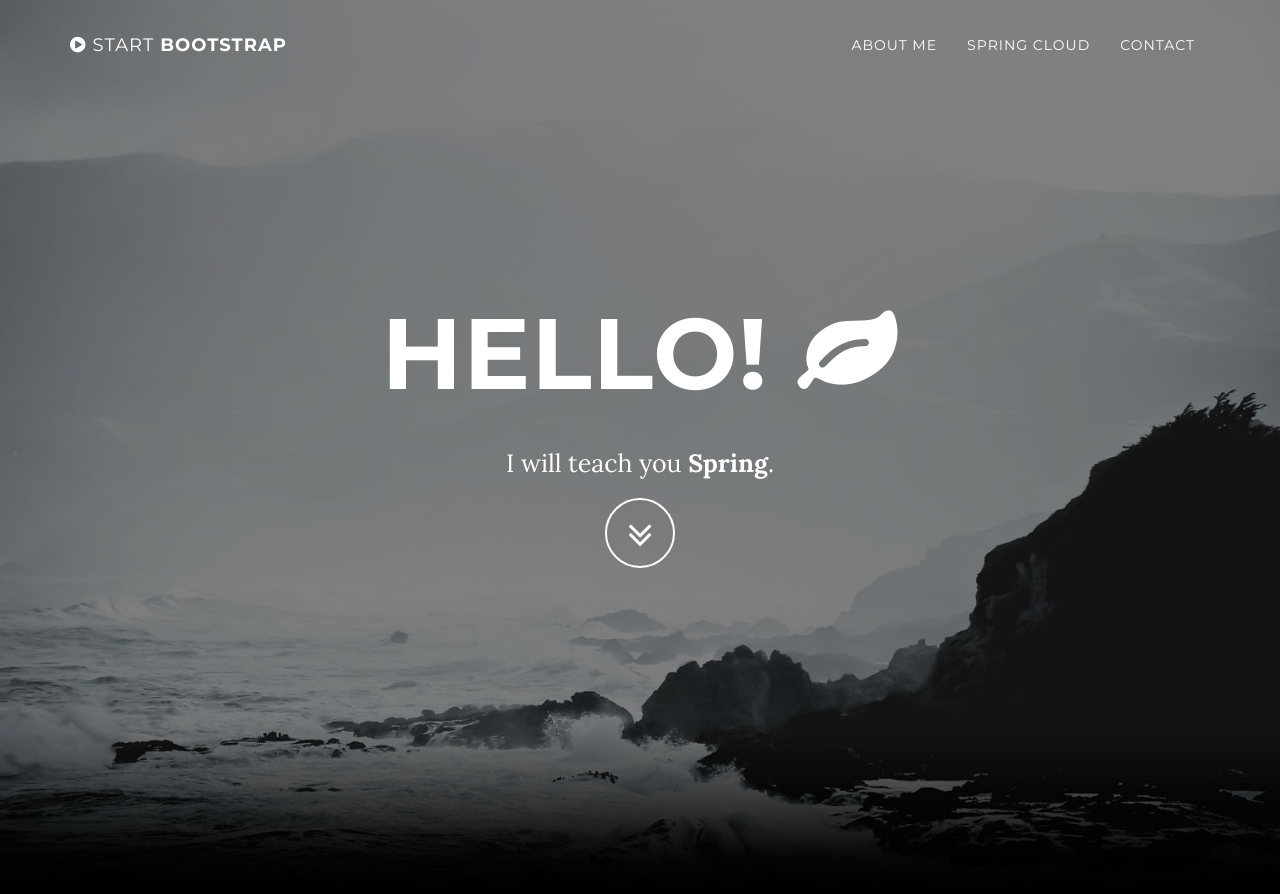
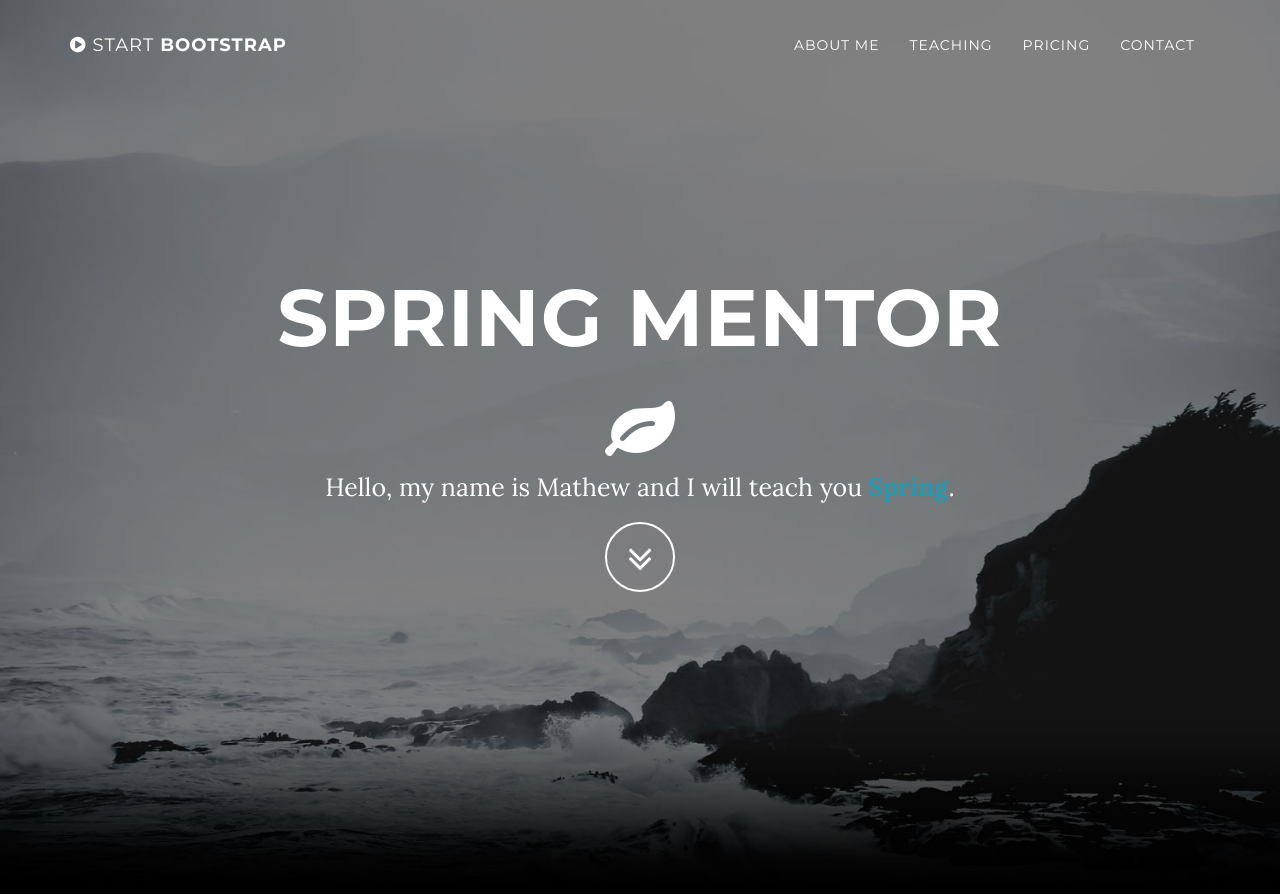
Before and after one commit to mszarlinski/springmentor, a Jekyll site: the page built from index.html, in a window 1280 px wide and 900 px high. Shown: the top 894 px of the window. Built offline with Jekyll 4.4.1, drawn with Linux system fonts in a browser that asks for light colours; some of the changed text lies outside the part shown.

Commit message:
Bio, teaching section and more

```diff
--- a/_config.yml
+++ b/_config.yml
@@ -1,8 +1,8 @@
 # Site settings
-title: "Hello! <i class='fa fa-leaf'></i>"
-email: your-email@domain.com
-url: https://example.github.io
-description: "I will teach you <strong>Spring</strong>."
+title: Spring Mentor
+email: springmentor@gmail.com
+url: https://www.linkedin.com/in/mszarlinski
+description: "Spring Framework Boot Cloud Netflix teaching learning mentor"
 
 # Color settings (hex-codes without the leading hash-tag)
 color:
@@ -10,14 +10,14 @@ color:
   links: '#219ab3'
 
 # Footer settings
-footer: Your Website
+footer: Spring Mentor
 
 # Social networks usernames (many more available: google-plus, flickr, dribbble, pinterest, instagram, tumblr, linkedin, etc.)
 social:
+  - title: linkedin
+    url: https://www.linkedin.com/in/mszarlinski
   - title: github
     url: https://github.com/mszarlinski
-  - title: linkedin
-    url: https://www.linkedin.com/in/mszarlinski
   - title: twitter
     url: https://twitter.com/m_szarlinski
 
--- a/_includes/about.html
+++ b/_includes/about.html
@@ -3,10 +3,20 @@
         <div class="row">
             <div class="col-lg-8 col-lg-offset-2">
                 <h2>About me</h2>
-                <p>Grayscale is a free Bootstrap 3 theme created by Start Bootstrap. It can be yours right now, simply download the template on <a href="http://startbootstrap.com/template-overviews/grayscale/">the preview page</a>. The theme is open source, and you can use it for any purpose, personal or commercial.</p>
-                <p>The Jekyll version is brought to you by <a href="https://github.com/jeromelachaud">Jerome Lachaud</a></p>
-                <p>This theme features stock photos by <a href="http://gratisography.com/">Gratisography</a> along with a custom Google Maps skin courtesy of <a href="http://snazzymaps.com/">Snazzy Maps</a>.</p>
-                <p>Grayscale includes full HTML, CSS, and custom JavaScript files along with LESS files for easy customization.</p>
-            </div>
+                <p>I am passionate software engineer with 7+ years of experience. As a developer, I am a Spring Framework <strong>advocate</strong> being up to date with its rich ecosystem.
+                    As a team leader, I love to <strong>share my knowledge</strong> and skills with others.</p>
+
+                <p>I am interested in <strong>distributed systems</strong> and <strong>microservices</strong> architecture. Thus, building large resilient and scalable e-commerce system is my daily job at Allegro.</p>
+                <p>I am a <strong>creator</strong> and co-maintainer of <a href="https://github.com/spring-petclinic/spring-petclinic-microservices">Spring Petclinic Microservices</a> repository which you may know already.</p>
+
+
+                <p>During my carrier, I have worked on both huge monolithic systems and distributed microservice-based architectures.</p>
+                <p>No matter what architecture is used, I always focus on <strong>quality, design and testability</strong> of a system.</p>
+
+                <p>Application architecture, design and testability</p>
+                <p>Spring advocate</p>
+
+                <p>If you want to... , I am reaedy to help you to become a <strong>Spring expert</strong>.</p>
+                </div>
         </div>
     </section>
--- a/_includes/css/grayscale.css
+++ b/_includes/css/grayscale.css
@@ -166,7 +166,7 @@ a:focus {
     }
 
     .intro .intro-body .brand-heading {
-        font-size: 100px;
+        font-size: 80px;
     }
 
     .intro .intro-body .intro-text {
--- a/_includes/header.html
+++ b/_includes/header.html
@@ -4,8 +4,9 @@
             <div class="container">
                 <div class="row">
                     <div class="col-md-8 col-md-offset-2">
-                        <h1 class="brand-heading">{{ site.title }}</h1>
-                        <p class="intro-text">{{ site.description }}<br>
+                        <h1 class="brand-heading">Spring Mentor</h1>
+                        <i class="fa fa-leaf fa-5x"></i>
+                        <p class="intro-text">Hello, my name is Mathew and I will teach you <strong><a href="https://spring.io">Spring</a></strong>.<br>
                         <a href="#about" class="btn btn-circle page-scroll">
                             <i class="fa fa-angle-double-down animated"></i>
                         </a>
--- a/_includes/nav.html
+++ b/_includes/nav.html
@@ -21,7 +21,10 @@
                         <a class="page-scroll" href="#about">About me</a>
                     </li>
                     <li>
-                        <a class="page-scroll" href="#download">Spring Cloud</a>
+                        <a class="page-scroll" href="#teaching">Teaching</a>
+                    </li>
+                    <li>
+                        <a class="page-scroll" href="#pricing">Pricing</a>
                     </li>
                     <li>
                         <a class="page-scroll" href="#contact">Contact</a>
--- /dev/null
+++ b/_includes/pricing.html
@@ -0,0 +1,11 @@
+    <!-- Pricing Section -->
+    <section id="pricing" class="content-section text-center">
+        <div class="download-section">
+            <div class="container">
+                <div class="col-lg-8 col-lg-offset-2">
+                    <h2>Pricing</h2>
+                    <p>One session lasts 60 minutes and costs 100$.</p>
+                </div>
+            </div>
+        </div>
+    </section>
--- a/_layouts/default.html
+++ b/_layouts/default.html
@@ -5,6 +5,7 @@
     {% include nav.html %}
     {% include header.html %}
     {% include about.html %}
+    {% include pricing.html %}
     {% include download.html %}
     {% include contact.html %}
     {% include footer.html %}
```
